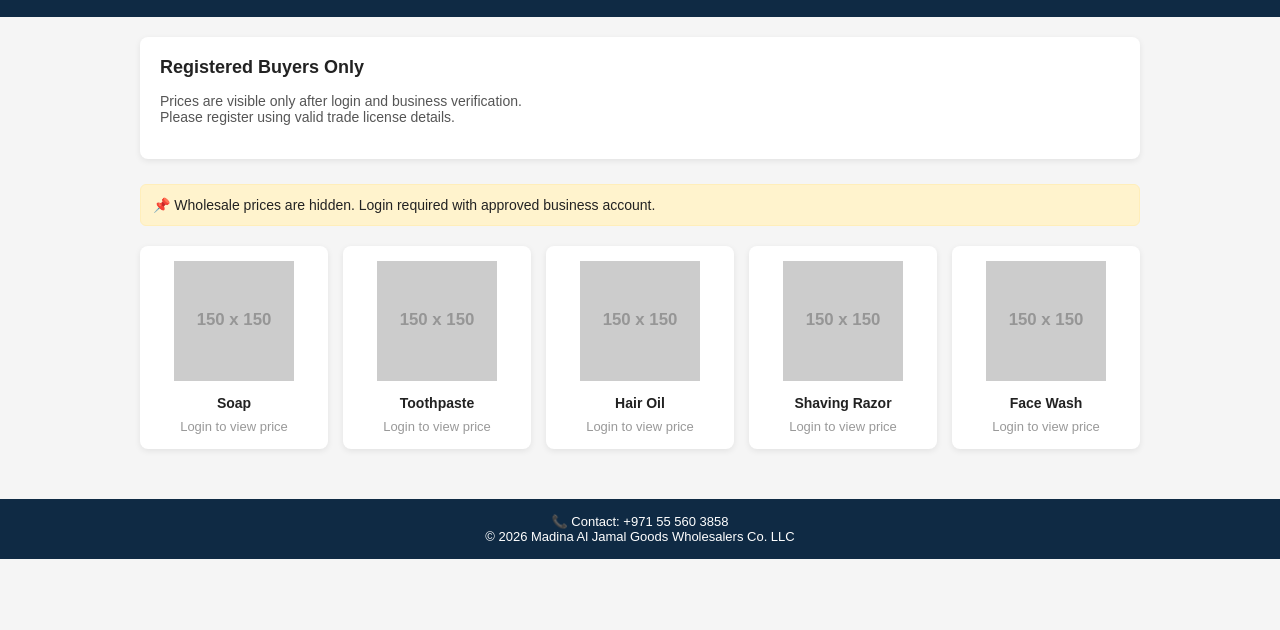
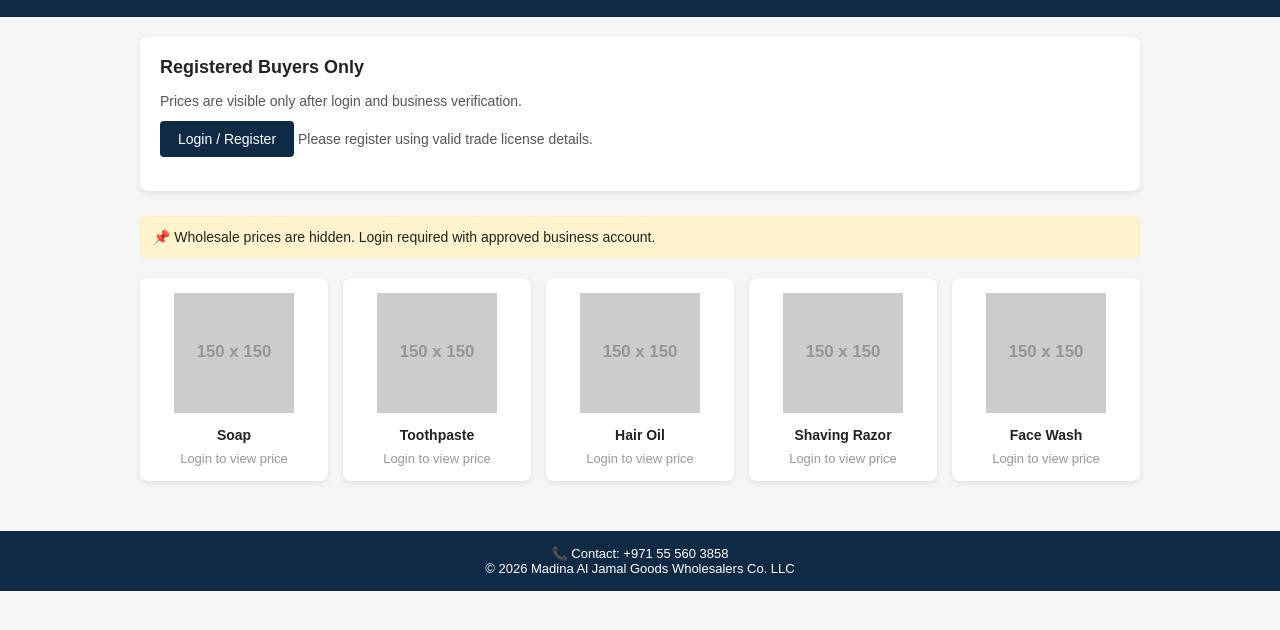
Before and after one commit to sumonmmx-debug/madina-site, a plain HTML site: page index.html in a window 1280 px wide. Shown: the part 70-700 px from the top of the page. Drawn offline with Linux system fonts and the light colour scheme.

Commit message:
add login register button

```diff
--- a/index.html
+++ b/index.html
@@ -119,6 +119,17 @@
       <h2>Registered Buyers Only</h2>
       <p>
         Prices are visible only after login and business verification.<br>
+        <a href="login.html" style="
+  display:inline-block;
+  margin-top:12px;
+  padding:10px 18px;
+  background:#0f2a44;
+  color:#fff;
+  text-decoration:none;
+  border-radius:4px;
+">
+Login / Register
+</a>
         Please register using valid trade license details.
       </p>
     </div>
```
